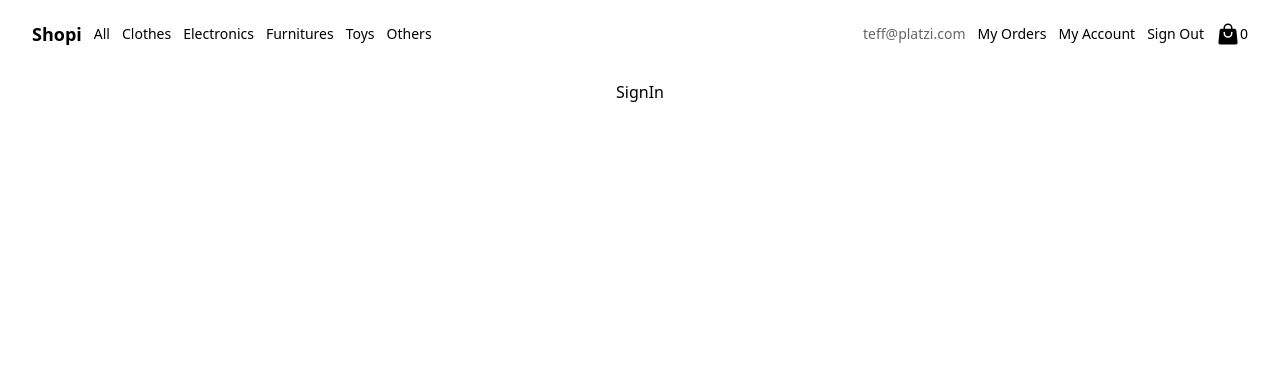
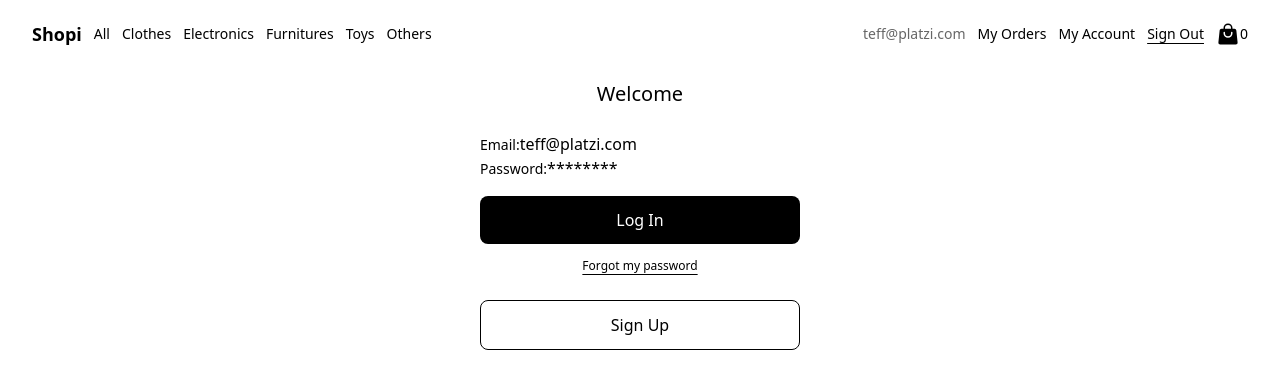
Before and after one commit to ChristianCSuarez/curso-practico-react, a React (Vite) app: page /sign-in in a window 1280 px wide. Shown: the top 388 px of the page. Built offline with nearby package versions, Linux system fonts and the light colour scheme; no server answers.

Commit message:
Agregar funcionalidad que muestre ciertos elementos en el Navbar dependiendo del valor de la key de sign-out en LocalStorage y Maquetación de la página de SignIn

```diff
--- a/src/Components/Navbar/index.jsx
+++ b/src/Components/Navbar/index.jsx
@@ -7,10 +7,71 @@ const Navbar = () => {
   const context = useContext(ShoppingCartContext)
   const activeStyle = 'underline underline-offset-4'
 
+  //Sign Out
+  const signOut = localStorage.getItem('sign-out')
+  const parsedSignOut = JSON.parse(signOut)
+  const isUserSignOut = context.signOut || parsedSignOut
+
   const handleSignOut = () => {
     const stringifiedSignOut = JSON.stringify(true)
     localStorage.setItem('sign-out', stringifiedSignOut)
     context.setSignOut(true)
+  }
+
+  const renderView = () => {
+    if (isUserSignOut){
+      return (
+        <li>
+          <NavLink
+            to='/sign-in'
+            className={({isActive}) => isActive ? activeStyle : undefined}
+            onClick={() => handleSignOut()}>
+            Sign Out
+          </NavLink>
+        </li>
+      )
+    }
+   else {
+    return (
+      <>
+        <li className='text-black/60'>
+            teff@platzi.com
+          </li>
+          <li>
+            <NavLink
+              to='/my-orders'
+              className={({ isActive }) =>
+                isActive ? activeStyle : undefined
+              }>
+              My Orders
+            </NavLink>
+          </li>
+          <li>
+            <NavLink
+              to='/my-account'
+              className={({ isActive }) =>
+                isActive ? activeStyle : undefined
+              }>
+              My Account
+            </NavLink>
+          </li>
+          <li>
+            <NavLink
+              to='/sign-in'
+              className={({ isActive }) =>
+                isActive ? activeStyle : undefined
+              }
+              onClick={() => handleSignOut()}>
+              Sign Out
+            </NavLink>
+          </li>
+          <li className='flex items-center'>
+            <ShoppingBagIcon className='h-6 w-6 text-black'></ShoppingBagIcon>
+            <div>{context.cartProducts.length}</div>
+        </li>
+        </>
+      )
+    }
   }
 
   return (
@@ -83,41 +144,11 @@ const Navbar = () => {
         </li>
       </ul>
       <ul className='flex items-center gap-3'>
-        <li className='text-black/60'>
-          teff@platzi.com
-        </li>
-        <li>
-          <NavLink
-            to='/my-orders'
-            className={({ isActive }) =>
-              isActive ? activeStyle : undefined
-            }>
-            My Orders
-          </NavLink>
-        </li>
-        <li>
-          <NavLink
-            to='/my-account'
-            className={({ isActive }) =>
-              isActive ? activeStyle : undefined
-            }>
-            My Account
-          </NavLink>
-        </li>
-        <li>
-          <NavLink
-            to='/sing-in'
-            className={({ isActive }) =>
-              isActive ? activeStyle : undefined
-            }
-            onClick={() => handleSignOut()}>
-            Sign Out
-          </NavLink>
-        </li>
-        <li className='flex items-center'>
+        {renderView()}
+        {/* <li className='flex items-center'>
           <ShoppingBagIcon className='h-6 w-6 text-black'></ShoppingBagIcon>
           <div>{context.cartProducts.length}</div>
-        </li>
+        </li> */}
       </ul>
     </nav>
   )
--- a/src/Pages/SignIn/index.jsx
+++ b/src/Pages/SignIn/index.jsx
@@ -1,10 +1,33 @@
+import { Link } from 'react-router-dom'
 import Layout from '../../Components/Layout'
 
 function SignIn() {
   return (
     <Layout>
-      SignIn
-    </Layout>
+            <h1 className='font-medium text-xl text-center mb-6 w-80'>Welcome</h1>
+            <div className='flex flex-col w-80'>
+                <p>
+                    <span className='font-light text-sm'>Email:</span>
+                    <span>teff@platzi.com</span>
+                </p>
+                <p>
+                    <span className='font-light text-sm'>Password:</span>
+                    <span>********</span>
+                </p>
+                <Link
+                    to='/'>
+                    <button className='bg-black disabled:bg-black/40 text-white w-full rounded-lg py-3 mt-4 mb-2'>
+                        Log In
+                    </button>
+                </Link>
+                <div className='text-center'>
+                    <a className='font-light text-xs underline underline-offset-4' href='/'>Forgot my password</a>
+                </div>
+                <button className='border border-black disabled:text-black/40 disabled:border-black/40 rounded-lg mt-6 py-3'>
+                    Sign Up
+                </button>
+            </div>
+        </Layout>
   )
 }
 
```
